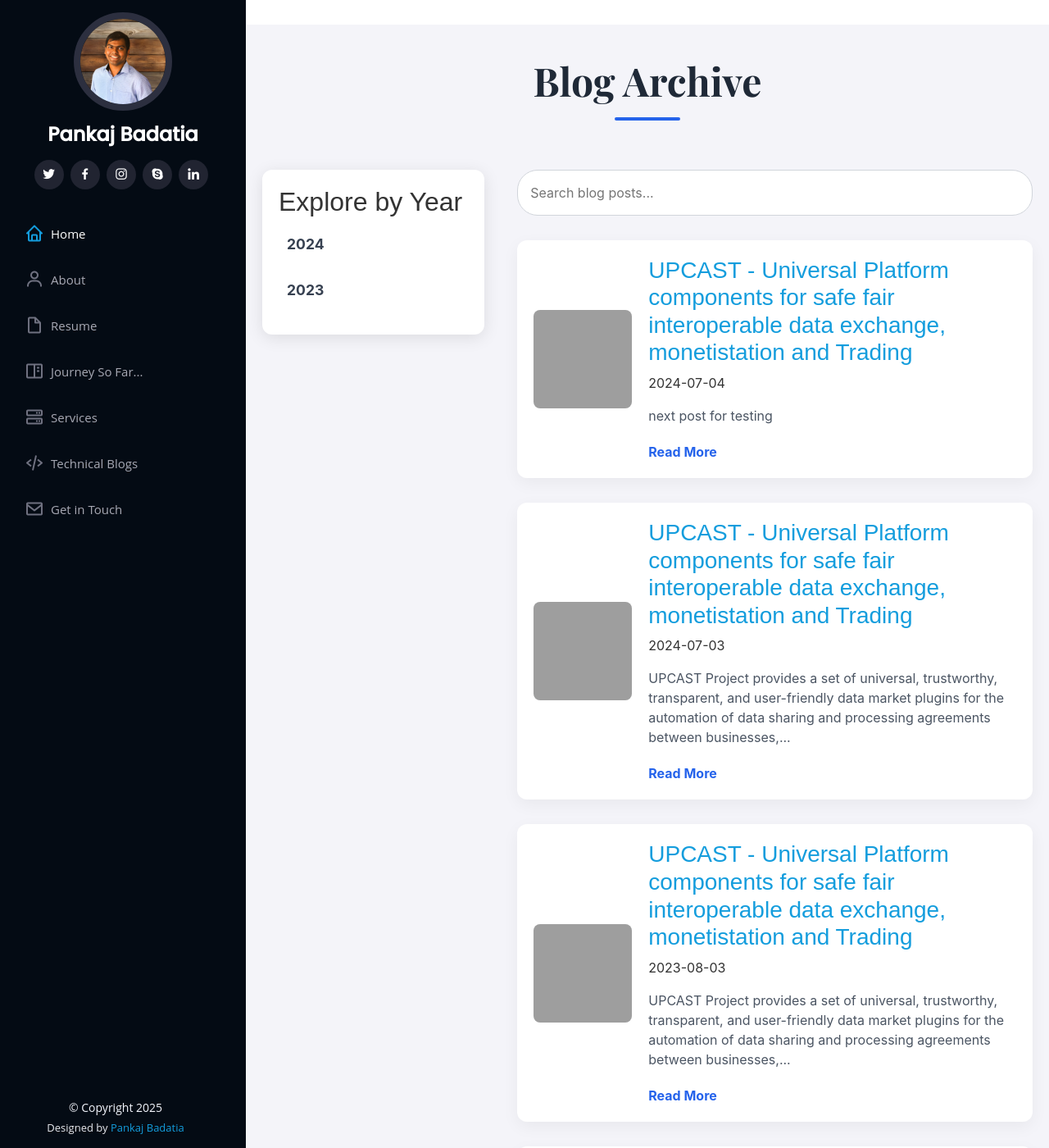
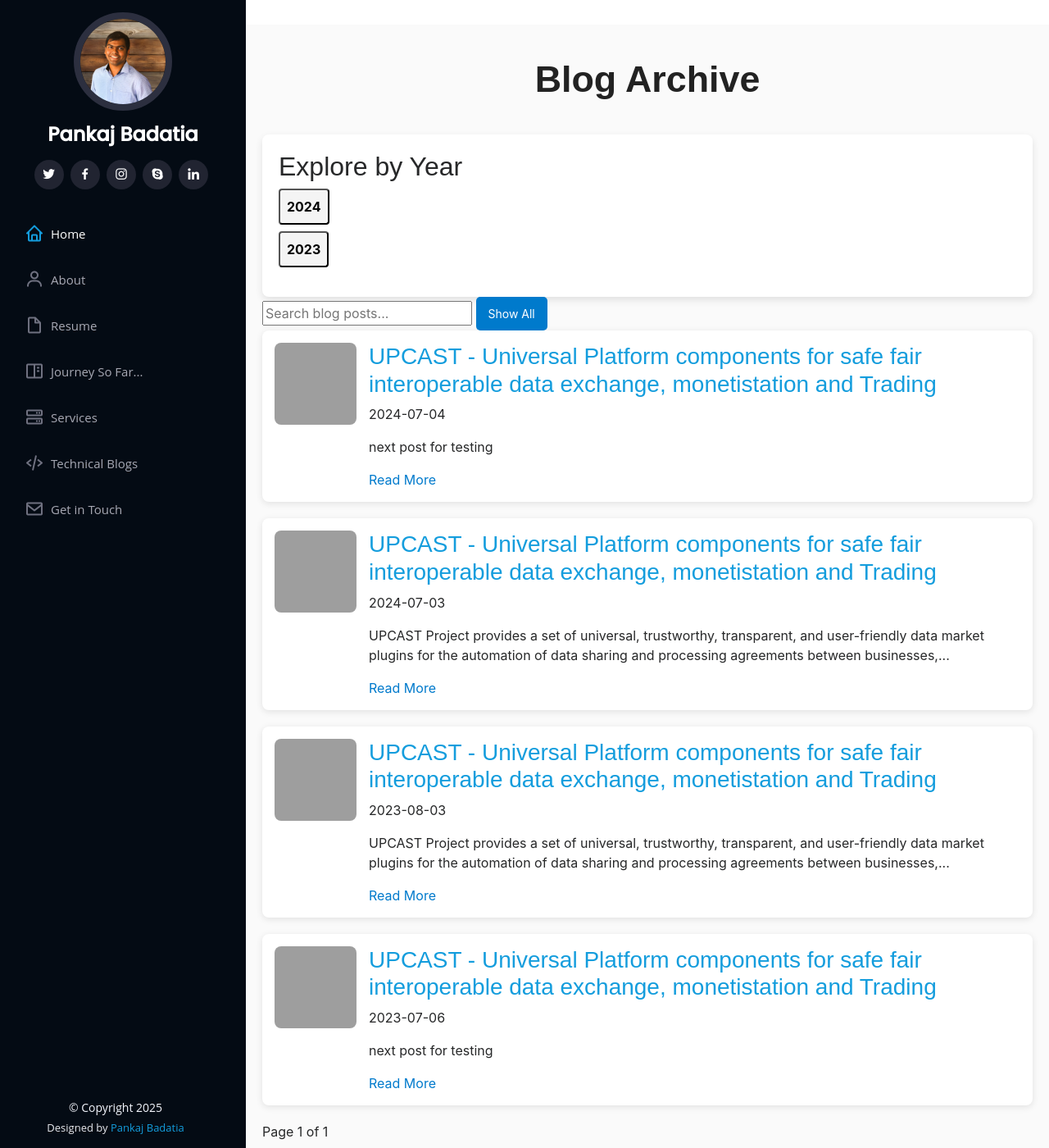
Before and after one commit to pankajbadatia/blog, a Jekyll site: the page built from index.html, in a window 1280 px wide and 1400 px high. Shown: the whole window at 82% size. Built offline with Jekyll 4.4.1, drawn with Linux system fonts in a browser that asks for light colours; nearby versions of some CDN libraries; the list of posts is cut into pages by our own code; grey boxes are pictures that could not be loaded.

Commit message:
added functionality

```diff
--- a/assets/css/blog.css
+++ b/assets/css/blog.css
@@ -1,95 +1,48 @@
-/* Blog Archive General Styling */
 .blog-section {
-    background-color: #f4f4f9;
+    background-color: #fafafa;
     font-family: 'Inter', sans-serif;
-    color: #333;
     padding: 40px 20px;
 }
 
-.blog-container {
-    max-width: 1200px;
-    margin: 0 auto;
-    display: flex;
-    gap: 40px;
+.blog-title {
+    text-align: center;
+    font-size: 2.8rem;
+    margin-bottom: 40px;
+    color: #222;
+    font-weight: bold;
 }
 
-/* Blog Title */
-.blog-title {
-    font-family: 'Playfair Display', serif;
-    font-size: 3rem;
-    font-weight: 700;
-    text-align: center;
-    margin-bottom: 60px;
-    color: #1f2937;
-    position: relative;
-}
-
-.blog-title::after {
-    content: "";
-    display: block;
-    width: 80px;
-    height: 4px;
-    background-color: #2563eb;
-    margin: 15px auto 0 auto;
-    border-radius: 2px;
-}
-
-/* Sidebar Styling */
+/* Sidebar */
 .blog-sidebar {
-    width: 30%;
     background: #fff;
-    border-radius: 12px;
-    box-shadow: 0 4px 20px rgba(0, 0, 0, 0.1);
+    border-radius: 8px;
     padding: 20px;
-    position: sticky;
-    top: 20px;
-    height: fit-content;
-}
-
-.blog-sidebar-title {
-    font-size: 1.5rem;
-    color: #1f2937;
-    font-weight: bold;
-    margin-bottom: 20px;
-    border-bottom: 2px solid #2563eb;
-    padding-bottom: 10px;
+    box-shadow: 0 4px 10px rgba(0, 0, 0, 0.1);
 }
 
 .tree-menu {
     list-style: none;
     padding: 0;
-    margin: 0;
-}
-
-.tree-menu li {
-    margin: 10px 0;
 }
 
 .tree-toggle {
-    background: none;
-    border: none;
-    font-size: 1.1rem;
+    cursor: pointer;
     font-weight: bold;
-    color: #374151;
-    cursor: pointer;
-    display: flex;
-    justify-content: space-between;
-    align-items: center;
-    width: 100%;
-    padding: 10px;
-    border-radius: 8px;
-    transition: background-color 0.3s ease, color 0.3s ease;
+    padding: 8px;
+    display: block;
+    margin-bottom: 8px;
+    border-radius: 4px;
+    background: #f4f4f4;
+    transition: background-color 0.3s;
 }
 
 .tree-toggle:hover {
-    background-color: #eef2f6;
-    color: #2563eb;
+    background-color: #ddd;
 }
 
 .tree-months {
     list-style: none;
-    padding-left: 20px;
-    margin: 0;
+    padding-left: 15px;
     display: none;
 }
 
@@ -98,158 +51,56 @@
 }
 
 .tree-months a {
-    color: #2563eb;
     text-decoration: none;
-    font-size: 0.9rem;
+    color: #007acc;
 }
 
 .tree-months a:hover {
     text-decoration: underline;
 }
 
-/* Main Content Styling */
+/* Blog Content */
 .blog-main-content {
-    width: 70%;
+    width: 100%;
 }
 
 .blog-post-card {
-    background: #ffffff;
-    border-radius: 12px;
-    margin-bottom: 30px;
+    background: #fff;
+    margin-bottom: 20px;
+    border-radius: 8px;
+    box-shadow: 0 2px 8px rgba(0, 0, 0, 0.1);
     overflow: hidden;
-    box-shadow: 0 6px 20px rgba(0, 0, 0, 0.05);
-    transition: transform 0.3s ease, box-shadow 0.3s ease;
     display: flex;
-    gap: 20px;
-    align-items: center;
-    padding: 20px;
-}
-
-.blog-post-card:hover {
-    transform: translateY(-8px);
-    box-shadow: 0 10px 25px rgba(0, 0, 0, 0.15);
-}
-
-.blog-thumbnail {
-    flex: 0 0 120px;
-    height: 120px;
-    border-radius: 8px;
-    overflow: hidden;
-    background-color: #f3f4f6;
-    display: flex;
-    justify-content: center;
-    align-items: center;
+    gap: 15px;
+    padding: 15px;
 }
 
 .blog-thumbnail img {
-    width: 100%;
-    height: 100%;
-    object-fit: cover;
-}
-
-.blog-content {
-    flex: 1;
-}
-
-.blog-title a {
-    font-size: 1.5rem;
-    font-weight: bold;
-    color: #1f2937;
-    text-decoration: none;
-    margin: 0;
-    transition: color 0.3s ease;
-}
-
-.blog-title a:hover {
-    color: #2563eb;
-}
-
-.blog-excerpt {
-    font-size: 1rem;
-    color: #4b5563;
-    margin: 10px 0 20px;
-}
-
-.blog-date {
-    font-size: 0.9rem;
-    color: #6b7280;
+    width: 100px;
+    height: 100px;
+    border-radius: 8px;
 }
 
 .blog-read-more {
-    font-size: 1rem;
-    color: #2563eb;
+    color: #007acc;
     text-decoration: none;
-    font-weight: bold;
-    transition: color 0.3s ease;
 }
 
 .blog-read-more:hover {
-    color: #1d4ed8;
+    text-decoration: underline;
 }
 
-/* Search Bar Styling */
-.blog-search-bar {
-    margin-bottom: 30px;
-    position: relative;
+/* Reset Button */
+.reset-button {
+    background: #007acc;
+    color: #fff;
+    border: none;
+    padding: 10px 15px;
+    font-size: 14px;
+    cursor: pointer;
+    border-radius: 5px;
 }
 
-.blog-search-bar input {
-    width: 100%;
-    padding: 15px;
-    border: 1px solid #d1d5db;
-    border-radius: 25px;
-    font-size: 1rem;
-    transition: border-color 0.3s ease;
+.reset-button:hover {
+    background: #005a99;
 }
-
-.blog-search-bar input:focus {
-    border-color: #2563eb;
-}
-
-/* Pagination Styling */
-.blog-pagination {
-    text-align: center;
-    margin-top: 40px;
-}
-
-.blog-pagination a {
-    color: #2563eb;
-    text-decoration: none;
-    font-size: 1rem;
-    margin: 0 10px;
-    padding: 8px 16px;
-    border: 1px solid #d1d5db;
-    border-radius: 25px;
-    transition: all 0.3s ease;
-}
-
-.blog-pagination a:hover {
-    background-color: #2563eb;
-    color: #ffffff;
-}
-
-/* Responsive Design */
-@media (max-width: 768px) {
-    .blog-container {
-        flex-direction: column;
-        gap: 20px;
-    }
-
-    .blog-sidebar {
-        width: 100%;
-    }
-
-    .blog-main-content {
-        width: 100%;
-    }
-
-    .blog-post-card {
-        flex-direction: column;
-        align-items: flex-start;
-    }
-
-    .blog-thumbnail {
-        width: 100%;
-        height: 180px;
-    }
-}
--- a/assets/js/blog.js
+++ b/assets/js/blog.js
@@ -1,56 +1,46 @@
 document.addEventListener("DOMContentLoaded", function () {
-    // Sidebar Tree Menu Toggle (Year and Month Collapse)
-    const toggles = document.querySelectorAll(".tree-toggle");
-    toggles.forEach((toggle) => {
+    const posts = document.querySelectorAll(".blog-post-card");
+    const monthLinks = document.querySelectorAll(".tree-months a");
+    const searchInput = document.getElementById("search-input");
+    const resetButton = document.getElementById("reset-filter");
+
+    // Sidebar Tree Menu Toggle
+    document.querySelectorAll(".tree-toggle").forEach(toggle => {
         toggle.addEventListener("click", function () {
-            const nextElement = this.nextElementSibling;
-            if (nextElement.style.display === "block") {
-                nextElement.style.display = "none";
-            } else {
-                nextElement.style.display = "block";
-            }
+            const sibling = this.nextElementSibling;
+            sibling.style.display = sibling.style.display === "block" ? "none" : "block";
         });
     });
 
-    // Month Filtering for Posts
-    const monthLinks = document.querySelectorAll(".tree-months a");
-    const posts = document.querySelectorAll(".blog-post-card, .blog-post-item");
-
-    monthLinks.forEach((link) => {
+    // Month Filtering
+    monthLinks.forEach(link => {
         link.addEventListener("click", function (event) {
             event.preventDefault();
+            const filterMonth = this.getAttribute("data-month");
 
-            // Get selected year-month key
-            const filterKey = this.getAttribute("href").substring(1);
-
-            // Show/hide posts based on the selected filter
-            posts.forEach((post) => {
-                const postDate = post.querySelector(".blog-post-date").textContent.trim();
-                const postYear = new Date(postDate).getFullYear();
-                const postMonth = new Date(postDate).toLocaleString("default", { month: "long" });
-
-                if (`${postYear}-${postMonth}` === filterKey) {
-                    post.style.display = "block";
-                } else {
-                    post.style.display = "none";
-                }
+            posts.forEach(post => {
+                const postMonth = post.getAttribute("data-month");
+                post.style.display = postMonth === filterMonth ? "block" : "none";
             });
         });
     });
 
     // Search Functionality
-    const searchInput = document.getElementById("search-input");
     if (searchInput) {
         searchInput.addEventListener("input", function () {
             const query = this.value.toLowerCase();
-            posts.forEach((post) => {
-                const title = post.querySelector("h3, a").innerText.toLowerCase();
-                if (title.includes(query)) {
-                    post.style.display = "block";
-                } else {
-                    post.style.display = "none";
-                }
+            posts.forEach(post => {
+                const title = post.querySelector(".blog-post-title a").innerText.toLowerCase();
+                post.style.display = title.includes(query) ? "block" : "none";
             });
         });
     }
+
+    // Reset Filter
+    if (resetButton) {
+        resetButton.addEventListener("click", function () {
+            searchInput.value = "";
+            posts.forEach(post => (post.style.display = "block"));
+        });
+    }
 });
--- a/index.html
+++ b/index.html
@@ -21,7 +21,7 @@
                         {% assign posts_by_month = year.items | group_by_exp: "post", "post.date | date: '%B'" %}
                         {% for month in posts_by_month %}
                         <li>
-                            <a href="#{{ year.name }}-{{ month.name }}">{{ month.name }}</a>
+                            <a href="#" data-month="{{ year.name }}-{{ month.name }}" class="month-link">{{ month.name }}</a>
                         </li>
                         {% endfor %}
                     </ul>
@@ -32,14 +32,16 @@
 
         <!-- Main Blog Content -->
         <main class="blog-main-content">
-            <!-- Search Bar -->
+            <!-- Search Bar and Show All Button -->
             <div class="blog-search-bar">
                 <input type="text" id="search-input" placeholder="Search blog posts...">
+                <button id="reset-filter" class="reset-button">Show All</button>
             </div>
 
             <!-- Blog Post Cards -->
+            <div id="post-container">
                 {% for post in paginator.posts %}
-            <div class="blog-post-card">
+                <div class="blog-post-card" data-month="{{ post.date | date: '%Y-%B' }}">
                     <div class="blog-thumbnail">
                         <img src="{{ post.image | default: '/assets/img/default-thumbnail.jpg' }}" alt="Post Thumbnail">
                     </div>
@@ -53,6 +55,7 @@
                     </div>
                 </div>
                 {% endfor %}
+            </div>
 
             <!-- Pagination -->
             <div class="blog-pagination">
```
Lines whose indentation alone changed are shown as unchanged.
